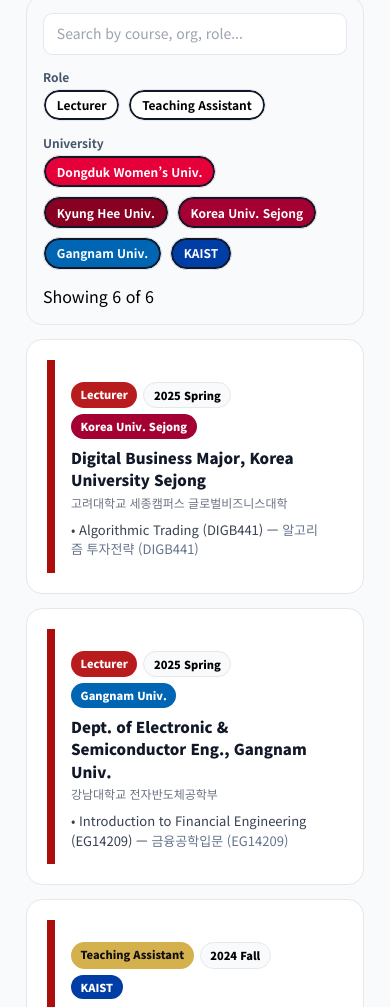
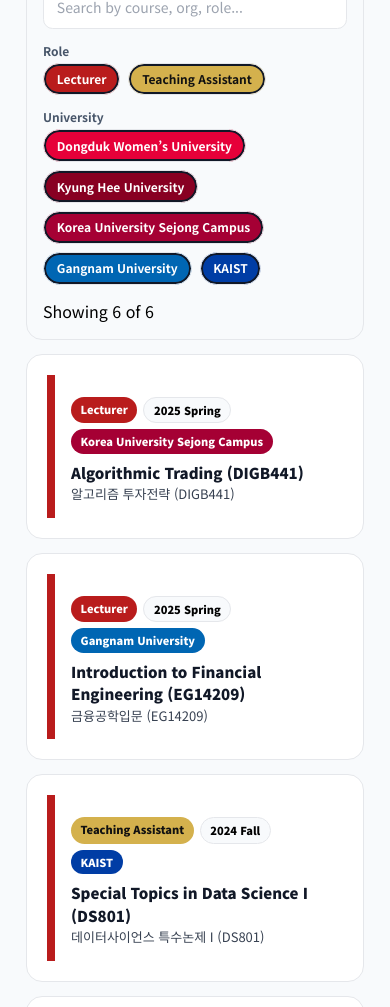
Before and after one commit to FinDS-Lab/site, a Jekyll site: the page built from lectures.html, in a window 390 px wide and 1400 px high, cut to the strip 393-1400 px from the top of the window. Built offline with Jekyll 4.4.1, drawn with Linux system fonts in a browser that asks for light colours; nearby versions of some CDN libraries; some of the changed text lies outside the part shown.

Commit message:
Update lectures.html

```diff
--- a/lectures.html
+++ b/lectures.html
@@ -4,39 +4,17 @@
 permalink: /lectures.html
 ---
 
-<!-- ===== Breadcrumbs ===== -->
-<section class="max-w-7xl mx-auto px-4 mt-6">
-  <nav aria-label="Breadcrumb" class="text-[12px] text-slate-200">
-    <ol class="flex items-center gap-2">
-      <li><a href="{{ '/' | relative_url }}" class="hover:underline">Home</a></li>
-      <li aria-hidden="true">›</li>
-      <li aria-current="page" class="text-white/90 font-semibold">Lectures</li>
-    </ol>
-  </nav>
-</section>
-
-<!-- ===== Page Title / Banner ===== -->
-<section class="max-w-7xl mx-auto px-4 mt-2">
-  <div class="relative rounded-2xl overflow-hidden ring-1 ring-slate-200">
-    <img src="{{ '/assets/img/banners/lectures-hero.jpg' | relative_url }}"
-         alt="Lectures banner"
-         class="w-full h-[200px] md:h-[260px] object-cover" width="1600" height="320">
-    <div class="absolute inset-0 bg-black/45"></div>
-    <div class="absolute inset-x-0 bottom-4 px-4">
-      <div class="max-w-7xl mx-auto text-white">
-        <h1 class="text-2xl md:text-3xl font-extrabold">Lectures & Teaching</h1>
-        <p class="text-sm md:text-[15px] opacity-95">Courses taught and instructional roles.</p>
-      </div>
-    </div>
-  </div>
-</section>
-
 <!-- ===== Styles ===== -->
 <style>
+  /* Breadcrumbs */
+  .breadcrumbs{display:flex;flex-wrap:wrap;gap:.5rem;align-items:center;font-size:12px}
+  .breadcrumbs a{color:#e5e7eb}
+  .breadcrumbs a:hover{text-decoration:underline}
+  .breadcrumbs .sep{opacity:.8}
+
   :root{
-    --accent: rgb(172,14,14); /* main red */
-    --lect-red: #b91c1c;       /* Lecturer badge red */
-    --ta-gold: #d4b14d;        /* TA badge gold */
+    --lect-red: #b91c1c;   /* Lecturer badge red */
+    --ta-gold: #d4b14d;    /* TA badge gold */
     --school-dongduk: #e60039;
     --school-kyunghee: #880022;
     --school-korea: #a50034;
@@ -54,7 +32,7 @@
 
   .card{background:#fff;border:1px solid #e5e7eb;border-radius:1rem;overflow:hidden}
   .row{display:grid;grid-template-columns:8px 1fr}
-  .strip{background:var(--accent)}
+  .strip{background:#b91c1c}
   .body{padding:14px 16px}
   .title{font-weight:900;font-size:15px;color:#111827}
   .subtitle{margin-top:2px;color:#6b7280;font-size:12px}
@@ -64,8 +42,31 @@
   .badge-role-ta{background:var(--ta-gold);color:#111}
   .badge-period{background:#f8fafc;border:1px solid #e5e7eb}
   .badge-school{color:#fff}
-  .course-list{margin-top:8px;font-size:13px;color:#374151}
+  .course-en{font-size:15px;font-weight:800;color:#111827}
+  .course-ko{font-size:13px;color:#374151}
 </style>
+
+<!-- ===== Page Title / Banner ===== -->
+<section class="max-w-7xl mx-auto px-4 mt-6">
+  <div class="relative rounded-2xl overflow-hidden ring-1 ring-slate-200">
+    <img src="{{ '/assets/img/banners/lectures-hero.jpg' | relative_url }}" alt="Lectures banner"
+         class="w-full h-[200px] md:h-[260px] object-cover" width="1600" height="320">
+    <div class="absolute inset-0 bg-black/45"></div>
+    <div class="absolute inset-x-0 bottom-4 px-4">
+      <div class="max-w-7xl mx-auto text-white">
+        <!-- Breadcrumbs -->
+        <nav aria-label="Breadcrumb" class="breadcrumbs mb-1">
+          <a href="{{ '/' | relative_url }}">Home</a>
+          <span class="sep">›</span>
+          <span aria-current="page" class="font-semibold">Lectures</span>
+        </nav>
+        <!-- Title -->
+        <h1 class="text-2xl md:text-3xl font-extrabold">Lectures & Teaching</h1>
+        <p class="text-sm md:text-[15px] opacity-95">Courses taught and instructional roles.</p>
+      </div>
+    </div>
+  </div>
+</section>
 
 <!-- ===== Toolbar (Search + Filters) ===== -->
 <section class="max-w-7xl mx-auto px-4">
@@ -94,27 +95,21 @@
 /* ===== Raw Data ===== */
 const RAW = [
   { role:"Lecturer", period:"2025-03-01 – 2026-02-28",
-    org_en:"Digital Business Major, Korea University Sejong",
-    org_ko:"고려대학교 세종캠퍼스 글로벌비즈니스대학",
-    school:"Korea Univ. Sejong",
+    school:"Korea University Sejong Campus",
     courses:[{en:"Algorithmic Trading (DIGB441)", ko:"알고리즘 투자전략 (DIGB441)"}]},
   { role:"Lecturer", period:"2025-03-01 – 2026-02-28",
-    org_en:"Dept. of Electronic & Semiconductor Eng., Gangnam Univ.",
-    org_ko:"강남대학교 전자반도체공학부",
-    school:"Gangnam Univ.",
+    school:"Gangnam University",
     courses:[{en:"Introduction to Financial Engineering (EG14209)", ko:"금융공학입문 (EG14209)"}]},
   { role:"Lecturer", period:"2024-03-01 – 2024-08-31",
-    org_en:"Dept. of Industrial & Mgmt. Systems Eng., Kyung Hee Univ.",
-    org_ko:"경희대학교 산업경영공학과",
-    school:"Kyung Hee Univ.",
+    school:"Kyung Hee University",
     courses:[
       {en:"Financial Engineering (IE329)", ko:"금융공학 (IE329)"},
       {en:"Engineering Economics (IE201)", ko:"경제성공학 (IE201)"}]},
   { role:"Teaching Assistant", period:"2024-09-02 – 2024-12-31",
-    org_en:"KAIST", org_ko:"한국과학기술원", school:"KAIST",
+    school:"KAIST",
     courses:[{en:"Special Topics in Data Science I (DS801)", ko:"데이터사이언스 특수논제 I (DS801)"}]},
   { role:"Teaching Assistant", period:"2023-02-27 – 2023-06-30",
-    org_en:"KAIST", org_ko:"한국과학기술원", school:"KAIST",
+    school:"KAIST",
     courses:[{en:"Financial Artificial Intelligence (IE471)", ko:"금융인공지능 (IE471)"}]},
 ];
 
@@ -133,12 +128,12 @@
 
 /* ===== Filters ===== */
 const ROLES=["Lecturer","Teaching Assistant"];
-const SCHOOLS=["Dongduk Women’s Univ.","Kyung Hee Univ.","Korea Univ. Sejong","Gangnam Univ.","KAIST"];
+const SCHOOLS=["Dongduk Women’s University","Kyung Hee University","Korea University Sejong Campus","Gangnam University","KAIST"];
 const SCHOOL_COLORS={
-  "Dongduk Women’s Univ.":"var(--school-dongduk)",
-  "Kyung Hee Univ.":"var(--school-kyunghee)",
-  "Korea Univ. Sejong":"var(--school-korea)",
-  "Gangnam Univ.":"var(--school-gangnam)",
+  "Dongduk Women’s University":"var(--school-dongduk)",
+  "Kyung Hee University":"var(--school-kyunghee)",
+  "Korea University Sejong Campus":"var(--school-korea)",
+  "Gangnam University":"var(--school-gangnam)",
   "KAIST":"var(--school-kaist)"
 };
 let q=""; const onRoles=new Set(ROLES); const onSchools=new Set(SCHOOLS);
@@ -151,13 +146,13 @@
 const schoolChips=document.getElementById('schoolChips');
 
 function buildChips(){
-  roleChips.innerHTML=ROLES.map(r=>`<button class="chip ${onRoles.has(r)?'is-on':''}" data-role="${r}">${r}</button>`).join('');
+  roleChips.innerHTML=ROLES.map(r=>`<button class="chip ${onRoles.has(r)?'is-on':''}" data-role="${r}" style="background:${r==='Lecturer'?'var(--lect-red)':'var(--ta-gold)'};color:${r==='Lecturer'?'#fff':'#111'}">${r}</button>`).join('');
   schoolChips.innerHTML=SCHOOLS.map(s=>`<button class="chip ${onSchools.has(s)?'is-on':''}" data-school="${s}" style="background:${onSchools.has(s)?SCHOOL_COLORS[s]:'#fff'};color:${onSchools.has(s)?'#fff':'#111'}">${s}</button>`).join('');
-  roleChips.querySelectorAll('[data-role]').forEach(btn=>btn.onclick=()=>{const r=btn.dataset.role;if(onRoles.has(r))onRoles.delete(r);else onRoles.add(r);btn.classList.toggle('is-on');render();});
+  roleChips.querySelectorAll('[data-role]').forEach(btn=>btn.onclick=()=>{const r=btn.dataset.role;if(onRoles.has(r))onRoles.delete(r);else onRoles.add(r);render();});
   schoolChips.querySelectorAll('[data-school]').forEach(btn=>btn.onclick=()=>{const s=btn.dataset.school;if(onSchools.has(s))onSchools.delete(s);else onSchools.add(s);render();});
 }
 
-function matchesQuery(i){if(!q)return true;const t=(i.role+" "+i.org_en+" "+i.org_ko+" "+i.courses.map(c=>c.en+" "+c.ko)).toLowerCase();return t.includes(q.toLowerCase());}
+function matchesQuery(i){if(!q)return true;const t=(i.role+" "+i.school+" "+i.courses.map(c=>c.en+" "+c.ko)).toLowerCase();return t.includes(q.toLowerCase());}
 function filterItems(){return ITEMS.filter(i=>onRoles.has(i.role)).filter(i=>onSchools.has(i.school)).filter(matchesQuery).sort(byStartDesc);}
 
 function card(item){
@@ -171,9 +166,8 @@
         <span class="badge badge-period">${season}</span>
         <span class="badge badge-school" style="background:${schoolColor}">${item.school}</span>
       </div>
-      <h3 class="title mt-2">${item.org_en}</h3>
-      <div class="subtitle">${item.org_ko}</div>
-      <div class="course-list">• ${item.courses[0].en} — <span class="text-slate-500">${item.courses[0].ko}</span></div>
+      <div class="course-en mt-2">${item.courses[0].en}</div>
+      <div class="course-ko">${item.courses[0].ko}</div>
     </div></div></article>`;
 }
 
```
